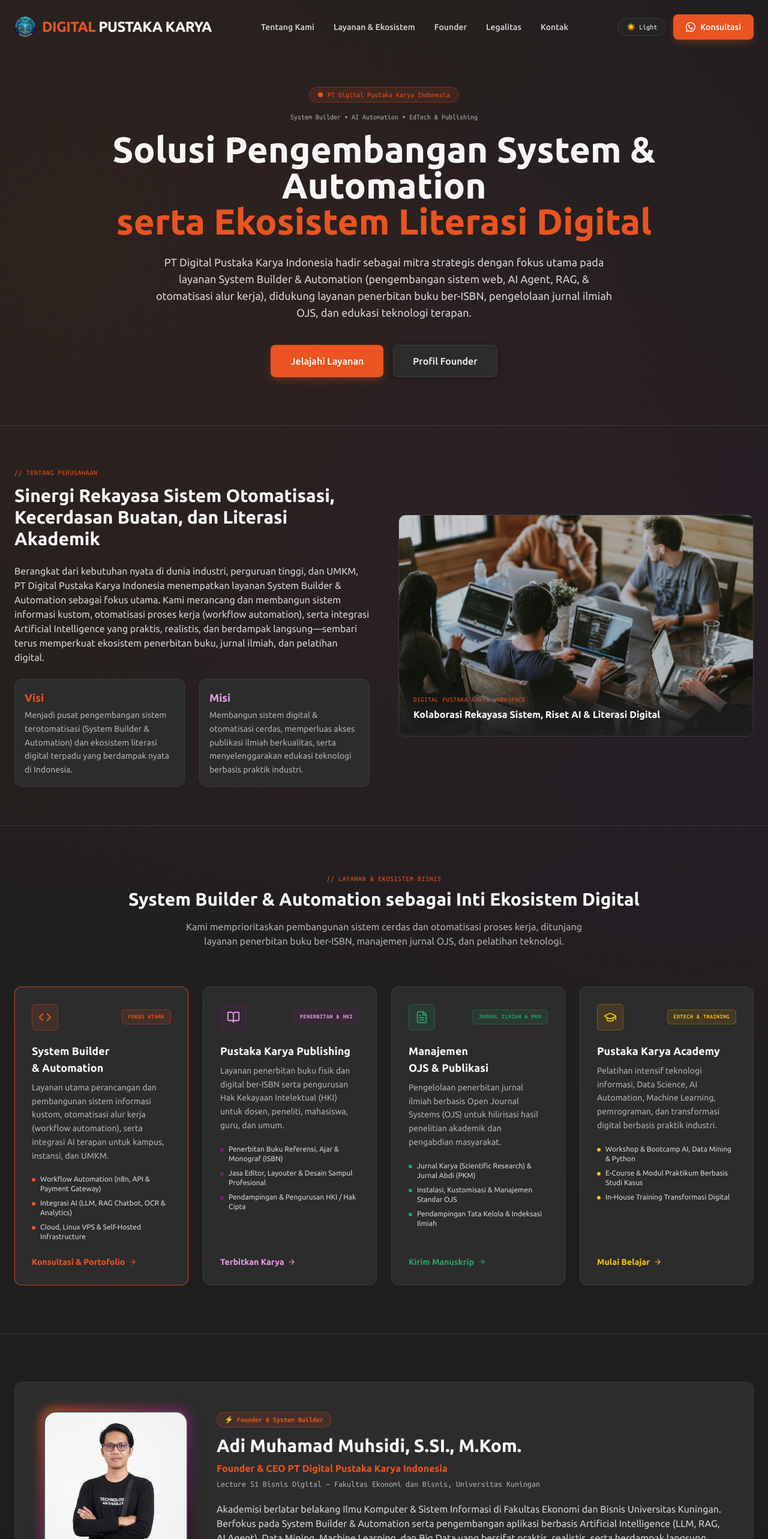
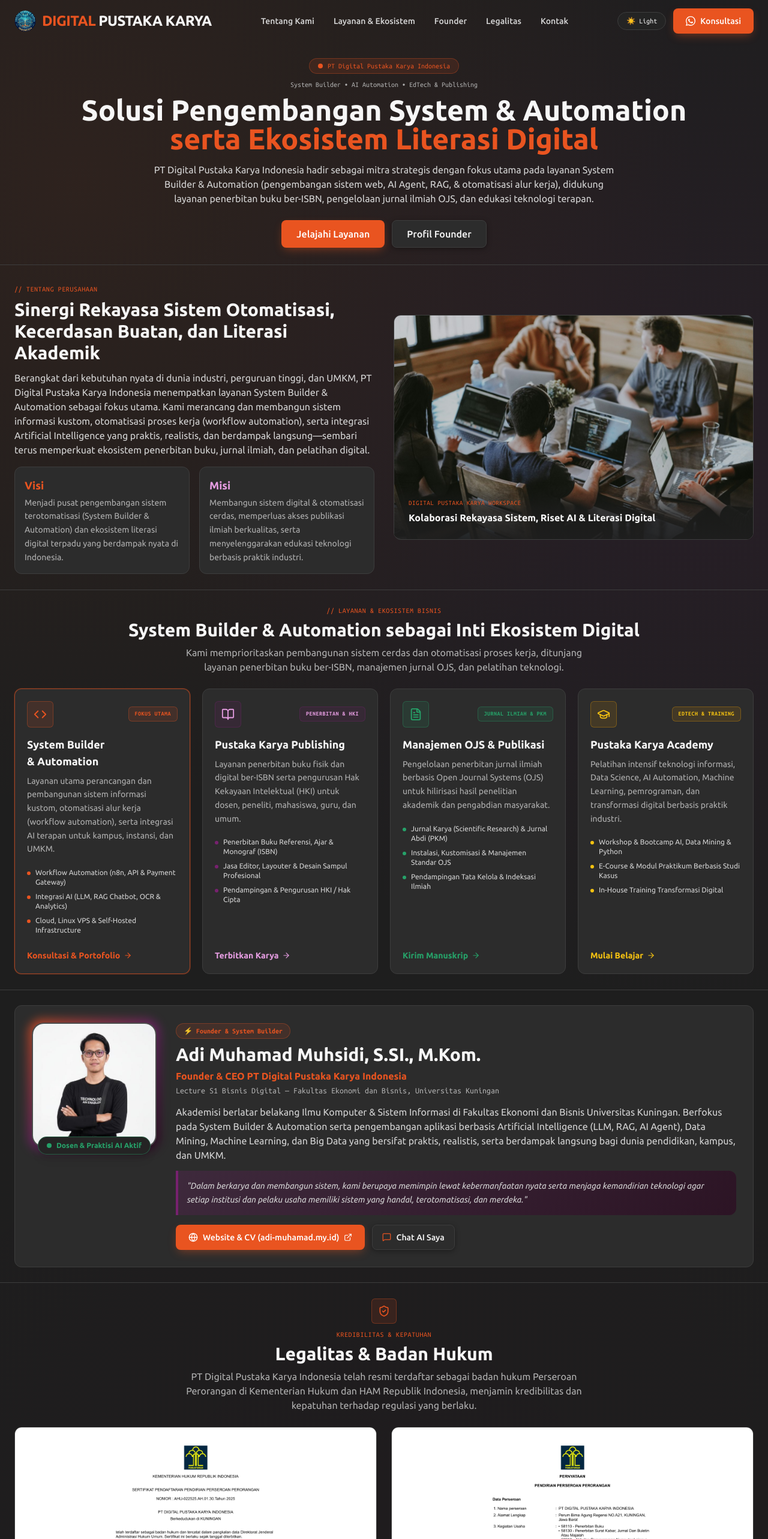
Before and after one commit to adimhsd/pustakakarya-id, a React (Vite) app: page / in a window 1280 px wide. Shown: the top 2566 px of the page at 60% size. Built offline with nearby package versions, Linux system fonts and the light colour scheme.

Commit message:
style: reduce section padding to match compact layout of adi-muhamad.my.id

```diff
--- a/src/components/layout/Footer.jsx
+++ b/src/components/layout/Footer.jsx
@@ -4,17 +4,17 @@ import { Instagram, Facebook, Twitter } from 'lucide-react';
 
 const Footer = () => {
     return (
-        <footer id="contact" className="bg-surface-elevated text-ink-muted border-t border-line py-10">
+        <footer id="contact" className="bg-surface-elevated text-ink-muted border-t border-line py-6">
             <div className="max-w-7xl mx-auto px-6 text-center">
-                <div className="font-bold text-ink-primary text-lg mb-2">
+                <div className="font-bold text-ink-primary text-lg mb-1.5">
                     <span className="text-ubuntu-orange">DIGITAL</span> PUSTAKA KARYA
                 </div>
-                <p className="text-xs text-ink-secondary mb-6 max-w-md mx-auto leading-relaxed">
+                <p className="text-xs text-ink-secondary mb-4 max-w-md mx-auto leading-relaxed">
                     {COMPANY_INFO.name} <br />
                     <span className="font-mono text-ink-muted">Email: {COMPANY_INFO.email}</span>
                 </p>
 
-                <div className="flex items-center justify-center gap-4 mb-6">
+                <div className="flex items-center justify-center gap-3.5 mb-4">
                     <a
                         href={COMPANY_INFO.socials.instagram}
                         target="_blank"
@@ -55,7 +55,7 @@ const Footer = () => {
                     </a>
                 </div>
 
-                <div className="font-mono text-xs text-ink-muted border-t border-line pt-6">
+                <div className="font-mono text-xs text-ink-muted border-t border-line pt-4">
                     {FOOTER_CONTENT.copyright}
                 </div>
             </div>
--- a/src/components/layout/Navbar.jsx
+++ b/src/components/layout/Navbar.jsx
@@ -33,8 +33,8 @@ const Navbar = () => {
             className={clsx(
                 "fixed w-full z-50 transition-all duration-300",
                 isScrolled
-                    ? "bg-[var(--bg-navbar)] backdrop-blur-[16px] border-b border-line py-3 md:py-4"
-                    : "bg-transparent py-4 md:py-6"
+                    ? "bg-[var(--bg-navbar)] backdrop-blur-[16px] border-b border-line py-2.5 md:py-3"
+                    : "bg-transparent py-3 md:py-3.5"
             )}
         >
             <div className="max-w-7xl mx-auto px-6 flex items-center justify-between">
--- a/src/components/sections/About.jsx
+++ b/src/components/sections/About.jsx
@@ -3,19 +3,19 @@ import { ABOUT_CONTENT } from '../../constants';
 
 const About = () => {
     return (
-        <section id="about" className="py-12 md:py-16 bg-surface-elevated/60 border-y border-line">
-            <div className="max-w-7xl mx-auto px-6 grid lg:grid-cols-2 gap-8 md:gap-12 items-center">
+        <section id="about" className="py-[var(--section-pad)] bg-surface-elevated/60 border-y border-line">
+            <div className="max-w-7xl mx-auto px-6 grid lg:grid-cols-2 gap-6 md:gap-8 items-center">
                 <div>
-                    <span className="inline-block font-mono text-xs uppercase tracking-wider text-ubuntu-orange mb-3">
+                    <span className="inline-block font-mono text-xs uppercase tracking-wider text-ubuntu-orange mb-2">
                         // Tentang Perusahaan
                     </span>
-                    <h2 className="text-2xl md:text-3xl font-bold text-ink-primary mb-4 md:mb-6">
+                    <h2 className="text-2xl md:text-3xl font-bold text-ink-primary mb-3">
                         {ABOUT_CONTENT.title}
                     </h2>
-                    <p className="text-sm md:text-base text-ink-secondary leading-relaxed mb-6">
+                    <p className="text-sm md:text-base text-ink-secondary leading-relaxed mb-4">
                         {ABOUT_CONTENT.description}
                     </p>
-                    <div className="grid grid-cols-1 sm:grid-cols-2 gap-4 md:gap-6">
+                    <div className="grid grid-cols-1 sm:grid-cols-2 gap-3.5 md:gap-4">
                         <div className="rounded-[12px] p-4 bg-surface-card border border-line shadow-[var(--shadow-card)]">
                             <div className="font-bold text-ubuntu-orange text-lg mb-1">Visi</div>
                             <p className="text-sm text-ink-muted leading-relaxed">
--- a/src/components/sections/Ecosystem.jsx
+++ b/src/components/sections/Ecosystem.jsx
@@ -28,13 +28,13 @@ const PALETTE_MAP = {
 
 const Ecosystem = () => {
     return (
-        <section id="ecosystem" className="py-12 md:py-20 bg-transparent">
+        <section id="ecosystem" className="py-[var(--section-pad)] bg-transparent">
             <div className="max-w-7xl mx-auto px-6">
-                <div className="text-center mb-10 md:mb-16">
-                    <div className="font-mono text-xs uppercase tracking-wider text-ubuntu-orange mb-2">
+                <div className="text-center mb-5 md:mb-6">
+                    <div className="font-mono text-xs uppercase tracking-wider text-ubuntu-orange mb-1.5">
                         // Layanan & Ekosistem Bisnis
                     </div>
-                    <h2 className="text-2xl md:text-3xl font-bold text-ink-primary mb-4 text-balance">
+                    <h2 className="text-2xl md:text-3xl font-bold text-ink-primary mb-2 text-balance">
                         System Builder & Automation sebagai Inti Ekosistem Digital
                     </h2>
                     <p className="text-sm md:text-base text-ink-muted max-w-2xl mx-auto">
@@ -42,7 +42,7 @@ const Ecosystem = () => {
                     </p>
                 </div>
 
-                <div className="grid md:grid-cols-2 lg:grid-cols-4 gap-6">
+                <div className="grid md:grid-cols-2 lg:grid-cols-4 gap-4 md:gap-5">
                     {ECOSYSTEM_SERVICES.map((service) => {
                         const palette = PALETTE_MAP[service.color] || PALETTE_MAP.blue;
                         const Icon = service.icon;
@@ -52,13 +52,13 @@ const Ecosystem = () => {
                             <div
                                 key={service.id}
                                 className={clsx(
-                                    "rounded-[12px] bg-surface-card hover:bg-surface-hover border shadow-[var(--shadow-card)] p-6 md:p-7 transition group flex flex-col h-full",
+                                    "rounded-[12px] bg-surface-card hover:bg-surface-hover border shadow-[var(--shadow-card)] p-5 transition group flex flex-col h-full",
                                     isPrimary
                                         ? "border-ubuntu-orange/60 ring-1 ring-ubuntu-orange/20 hover:border-ubuntu-orange"
                                         : "border-line hover:border-[var(--border-highlight)]"
                                 )}
                             >
-                                <div className="flex items-center justify-between gap-2 mb-5">
+                                <div className="flex items-center justify-between gap-2 mb-3.5">
                                     <div
                                         className={clsx(
                                             "w-11 h-11 rounded-[8px] flex items-center justify-center transition duration-300",
--- a/src/components/sections/Founder.jsx
+++ b/src/components/sections/Founder.jsx
@@ -4,12 +4,12 @@ import { Globe, MessageSquare, ExternalLink } from 'lucide-react';
 
 const Founder = () => {
     return (
-        <section id="founder" className="py-12 md:py-20 bg-surface-elevated/60 border-y border-line">
+        <section id="founder" className="py-[var(--section-pad)] bg-surface-elevated/60 border-y border-line">
             <div className="max-w-7xl mx-auto px-6">
-                <div className="flex flex-col lg:flex-row items-center lg:items-start gap-8 lg:gap-12 bg-surface-card border border-line rounded-[12px] shadow-[var(--shadow-card)] p-6 md:p-10 lg:p-12">
+                <div className="flex flex-col lg:flex-row items-center lg:items-start gap-6 lg:gap-8 bg-surface-card border border-line rounded-[12px] shadow-[var(--shadow-card)] p-5 md:p-7">
                     {/* Avatar + Status Pill matching adi-muhamad.my.id */}
                     <div className="flex flex-col items-center flex-shrink-0">
-                        <div className="relative w-44 h-44 md:w-60 md:h-60">
+                        <div className="relative w-40 h-40 md:w-52 md:h-52">
                             <div
                                 className="absolute -inset-1.5 rounded-[24px] opacity-75 blur-[8px]"
                                 style={{
@@ -29,16 +29,16 @@ const Founder = () => {
                         </div>
                     </div>
 
-                    <div className="flex-1 text-center lg:text-left pt-2 lg:pt-0">
-                        <div className="inline-block persona-tag px-3 py-1 text-xs font-semibold mb-3">
+                    <div className="flex-1 text-center lg:text-left pt-1 lg:pt-0">
+                        <div className="inline-block persona-tag px-3 py-1 text-xs font-semibold mb-2">
                             {FOUNDER_CONTENT.personaTag}
                         </div>
 
-                        <h2 className="text-2xl md:text-3xl font-bold text-ink-primary mb-2">
+                        <h2 className="text-2xl md:text-3xl font-bold text-ink-primary mb-1.5">
                             {FOUNDER_CONTENT.name}
                         </h2>
 
-                        <div className="space-y-1 mb-5">
+                        <div className="space-y-0.5 mb-3.5">
                             <p className="text-sm md:text-base text-ubuntu-orange font-semibold">
                                 {FOUNDER_CONTENT.role}
                             </p>
@@ -47,11 +47,11 @@ const Founder = () => {
                             </p>
                         </div>
 
-                        <p className="text-sm md:text-base text-ink-secondary leading-relaxed mb-5">
+                        <p className="text-sm md:text-base text-ink-secondary leading-relaxed mb-3.5">
                             {FOUNDER_CONTENT.bio}
                         </p>
 
-                        <blockquote className="bg-[image:var(--bg-quote)] border-l-4 border-ubuntu-aubergine p-4 rounded-r-[12px] text-sm text-ink-secondary leading-relaxed italic mb-6 text-left">
+                        <blockquote className="bg-[image:var(--bg-quote)] border-l-4 border-ubuntu-aubergine p-3.5 rounded-r-[12px] text-sm text-ink-secondary leading-relaxed italic mb-4 text-left">
                             "{FOUNDER_CONTENT.quote}"
                         </blockquote>
 
--- a/src/components/sections/Hero.jsx
+++ b/src/components/sections/Hero.jsx
@@ -3,36 +3,36 @@ import { HERO_CONTENT, COMPANY_INFO } from '../../constants';
 
 const Hero = () => {
     return (
-        <section className="pt-28 pb-12 md:pt-36 md:pb-20 px-6">
+        <section className="pt-20 pb-5 md:pt-24 md:pb-7 px-6">
             <div className="max-w-7xl mx-auto text-center">
-                <div className="inline-flex items-center gap-2 persona-tag px-3.5 py-1 text-xs mb-4">
+                <div className="inline-flex items-center gap-2 persona-tag px-3.5 py-1 text-xs mb-2.5">
                     <span className="w-2 h-2 rounded-full bg-ubuntu-orange"></span>
                     <span>{COMPANY_INFO.name}</span>
                 </div>
 
-                <div className="font-mono text-xs text-ink-muted mb-4">
+                <div className="font-mono text-xs text-ink-muted mb-2.5">
                     {HERO_CONTENT.badge}
                 </div>
 
-                <h1 className="text-3xl md:text-6xl font-bold leading-tight mb-4 md:mb-6 text-ink-primary animate-fade-in-up">
+                <h1 className="text-3xl md:text-5xl font-bold leading-tight mb-3 md:mb-4 text-ink-primary animate-fade-in-up">
                     {HERO_CONTENT.headlinePrefix} <br className="hidden md:block" />
                     <span className="text-ubuntu-orange">{HERO_CONTENT.headlineHighlight}</span>
                 </h1>
 
-                <p className="text-base md:text-lg text-ink-secondary max-w-3xl mx-auto mb-8 md:mb-10 leading-relaxed">
+                <p className="text-sm md:text-base text-ink-secondary max-w-3xl mx-auto mb-5 md:mb-6 leading-relaxed">
                     {HERO_CONTENT.subheadline}
                 </p>
 
-                <div className="flex flex-col sm:flex-row justify-center gap-4">
+                <div className="flex flex-col sm:flex-row justify-center gap-3">
                     <a
                         href={HERO_CONTENT.ctaPrimary.href}
-                        className="btn-primary bg-ubuntu-orange hover:bg-ubuntu-orangeHover active:bg-ubuntu-orangeActive text-white px-8 py-3.5 rounded-[8px] font-medium transition active:scale-95"
+                        className="btn-primary bg-ubuntu-orange hover:bg-ubuntu-orangeHover active:bg-ubuntu-orangeActive text-white px-6 py-2.5 rounded-[8px] font-medium transition active:scale-95"
                     >
                         {HERO_CONTENT.ctaPrimary.label}
                     </a>
                     <a
                         href={HERO_CONTENT.ctaSecondary.href}
-                        className="btn bg-surface-card hover:bg-surface-hover border border-line hover:border-[var(--border-highlight)] text-ink-primary px-8 py-3.5 rounded-[8px] font-medium transition active:scale-95"
+                        className="btn bg-surface-card hover:bg-surface-hover border border-line hover:border-[var(--border-highlight)] text-ink-primary px-6 py-2.5 rounded-[8px] font-medium transition active:scale-95"
                     >
                         {HERO_CONTENT.ctaSecondary.label}
                     </a>
--- a/src/components/sections/Legal.jsx
+++ b/src/components/sections/Legal.jsx
@@ -4,16 +4,16 @@ import { ShieldCheck } from 'lucide-react';
 
 const Legal = () => {
     return (
-        <section id="legal" className="py-12 md:py-20 bg-transparent">
+        <section id="legal" className="py-[var(--section-pad)] bg-transparent">
             <div className="max-w-7xl mx-auto px-6">
-                <div className="text-center mb-10 md:mb-16">
-                    <div className="inline-flex items-center justify-center p-3 badge-cyan rounded-full mb-4">
-                        <ShieldCheck size={24} />
+                <div className="text-center mb-5 md:mb-6">
+                    <div className="inline-flex items-center justify-center p-2.5 badge-cyan rounded-full mb-2.5">
+                        <ShieldCheck size={20} />
                     </div>
-                    <div className="font-mono text-xs uppercase tracking-wider text-ubuntu-orange mb-2">
+                    <div className="font-mono text-xs uppercase tracking-wider text-ubuntu-orange mb-1.5">
                         Kredibilitas & Kepatuhan
                     </div>
-                    <h2 className="text-2xl md:text-3xl font-bold text-ink-primary mb-4">
+                    <h2 className="text-2xl md:text-3xl font-bold text-ink-primary mb-2">
                         {LEGAL_CONTENT.title}
                     </h2>
                     <p className="text-sm md:text-base text-ink-muted max-w-2xl mx-auto leading-relaxed">
@@ -21,7 +21,7 @@ const Legal = () => {
                     </p>
                 </div>
 
-                <div className="grid md:grid-cols-2 gap-8 md:gap-10">
+                <div className="grid md:grid-cols-2 gap-5 md:gap-6">
                     {LEGAL_CONTENT.documents.map((doc, index) => (
                         <div key={index} className="group relative">
                             <div className="relative overflow-hidden rounded-[12px] border border-line hover:border-[var(--border-highlight)] bg-surface-card shadow-[var(--shadow-card)] transition duration-300">
```
